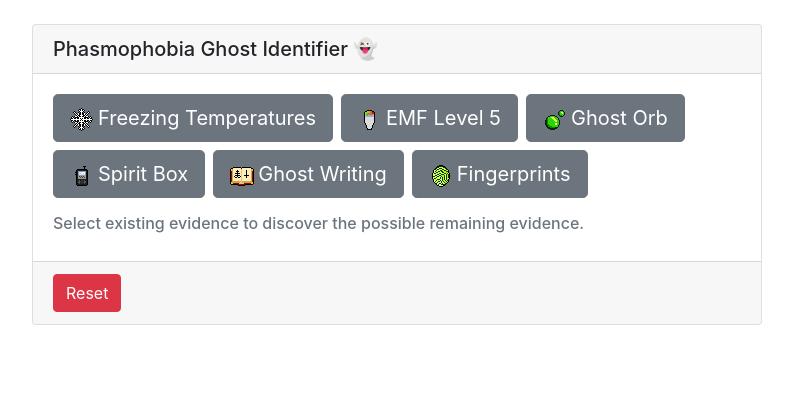
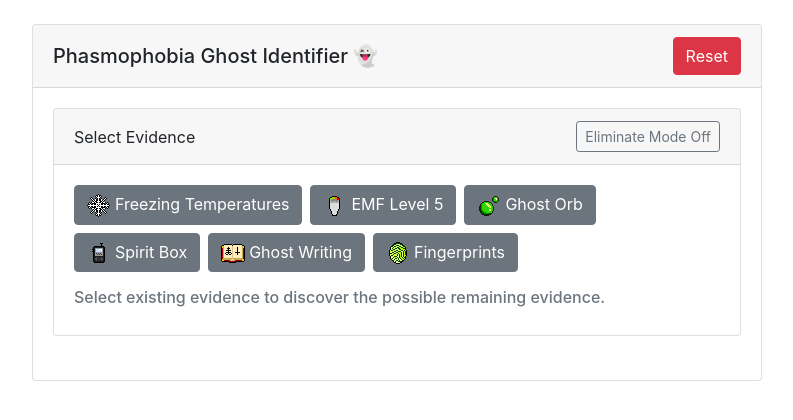
Before and after one commit to liangchunn/phasmo, a React (Create React App) app: page / in a window 1280 px wide. Shown: the top 420 px of the page, without its empty margins (243-1036 px from the left). Built offline with nearby package versions, Linux system fonts and the light colour scheme.

Commit message:
feat(evidence-selector): add evidence elimination mode

```diff
--- a/src/App.tsx
+++ b/src/App.tsx
@@ -10,47 +10,91 @@
 
 export default function App() {
   const [toggledEvidence, setEvidence] = useState<EvidenceKey[]>([])
+  const [isInEliminateMode, setIsInEliminateMode] = useState(false)
+  const [eliminatedEvidence, setEliminatedEvidence] = useState<EvidenceKey[]>(
+    []
+  )
 
   const handleEvidenceToggle = useCallback(
     (e: EvidenceKey) => {
+      if (isInEliminateMode) {
+        if (eliminatedEvidence.includes(e)) {
+          setEliminatedEvidence(without(eliminatedEvidence, e))
+        } else {
+          setEliminatedEvidence([...eliminatedEvidence, e])
+        }
+      } else {
         if (toggledEvidence.includes(e)) {
           setEvidence(without(toggledEvidence, e))
         } else {
           setEvidence([...toggledEvidence, e])
         }
+      }
     },
-    [toggledEvidence]
+    [toggledEvidence, eliminatedEvidence, isInEliminateMode]
   )
 
+  const handleEliminateToggle = () => {
+    setIsInEliminateMode(!isInEliminateMode)
+  }
+
   const { possibleLeftoverEvidence, possibleGhosts } = useMemo(() => {
-    const result = narrowDecision(toggledEvidence)
+    const result = narrowDecision(toggledEvidence, eliminatedEvidence)
     return {
       possibleLeftoverEvidence: setToArray(result.possibleLeftoverEvidence),
       possibleGhosts: setToArray(result.possibleGhosts),
     }
-  }, [toggledEvidence])
+  }, [toggledEvidence, eliminatedEvidence])
 
   const hasEvidence = useMemo(() => !!toggledEvidence.length, [toggledEvidence])
 
   const handleReset = useCallback(() => {
     setEvidence([])
+    setIsInEliminateMode(false)
+    setEliminatedEvidence([])
   }, [])
 
   return (
     <Card>
-      <Card.Header as="h5">Phasmophobia Ghost Identifier 👻</Card.Header>
+      <Card.Header className="d-flex align-items-center justify-content-between">
+        <h5 className="mb-0">Phasmophobia Ghost Identifier 👻</h5>
+        <Button onClick={handleReset} variant="danger">
+          Reset
+        </Button>
+      </Card.Header>
+      <Card.Body>
+        <Card className="mb-4">
+          <Card.Header className="d-flex align-items-center justify-content-between">
+            <span>Select Evidence</span>
+            <Button
+              onClick={handleEliminateToggle}
+              variant={isInEliminateMode ? 'primary' : 'outline-secondary'}
+              size="sm"
+            >
+              {isInEliminateMode ? 'Eliminate Mode On' : 'Eliminate Mode Off'}
+            </Button>
+          </Card.Header>
           <Card.Body>
             <EvidenceSelector
               onEvidenceToggle={handleEvidenceToggle}
               selectedEvidence={toggledEvidence}
+              eliminatedEvidence={eliminatedEvidence}
+              isInEliminateMode={isInEliminateMode}
               possibleLeftoverEvidence={possibleLeftoverEvidence}
             />
-        {!hasEvidence && (
+            {!hasEvidence && !isInEliminateMode && (
               <Card.Subtitle className="mb-2 mt-2 text-muted">
                 Select existing evidence to discover the possible remaining
                 evidence.
               </Card.Subtitle>
             )}
+            {isInEliminateMode && (
+              <Card.Subtitle className="mb-2 mt-2 text-muted">
+                Eliminate evidence by toggling evidence that are singled-out.
+              </Card.Subtitle>
+            )}
+          </Card.Body>
+        </Card>
         {hasEvidence && possibleGhosts.length !== 1 && (
           <HintPane
             possibleGhosts={possibleGhosts}
@@ -69,11 +113,11 @@
           </>
         )}
       </Card.Body>
-      <Card.Footer className="justify-content-end">
+      {/* <Card.Footer className="justify-content-end">
         <Button onClick={handleReset} variant="danger">
           Reset
         </Button>
-      </Card.Footer>
+      </Card.Footer> */}
     </Card>
   )
 }
--- a/src/components/EvidenceSelector/EvidenceButton.tsx
+++ b/src/components/EvidenceSelector/EvidenceButton.tsx
@@ -6,6 +6,7 @@
   onClick: (label: T) => void
   disabled?: boolean
   isSelected: boolean
+  isEliminated: boolean
 }
 
 export default function EvidenceButton<T>({
@@ -15,11 +16,14 @@
   disabled,
   value,
   isSelected,
+  isEliminated,
 }: EvidenceButtonProps<T>) {
   const handleClick = () => {
     onClick(value)
   }
-  const buttonVariant = isSelected
+  const buttonVariant = isEliminated
+    ? 'outline-danger'
+    : isSelected
     ? 'primary'
     : !disabled
     ? 'secondary'
@@ -29,8 +33,7 @@
       onClick={handleClick}
       disabled={disabled}
       variant={buttonVariant}
-      className="mb-2 mr-2"
-      size="lg"
+      className={`mb-2 mr-2 ${isEliminated ? 'strikethrough' : ''}`}
     >
       <img src={imgSrc} alt={label} className="pixelated mr-1" />
       {label}
--- a/src/components/EvidenceSelector/EvidenceSelector.tsx
+++ b/src/components/EvidenceSelector/EvidenceSelector.tsx
@@ -10,12 +10,16 @@
   selectedEvidence: EvidenceKey[]
   onEvidenceToggle: (e: EvidenceKey) => void
   possibleLeftoverEvidence: EvidenceKey[]
+  eliminatedEvidence: EvidenceKey[]
+  isInEliminateMode: boolean
 }
 
 export default function EvidenceSelector({
   selectedEvidence,
   onEvidenceToggle,
   possibleLeftoverEvidence,
+  eliminatedEvidence,
+  isInEliminateMode,
 }: EvidenceSelectorProps) {
   return (
     <div className="mb-2">
@@ -25,10 +29,17 @@
           imgSrc={evidenceImage[evidenceKey]}
           label={evidence[evidenceKey]}
           onClick={onEvidenceToggle}
+          isEliminated={eliminatedEvidence.includes(evidenceKey)}
           value={evidenceKey}
           disabled={
-            !selectedEvidence.includes(evidenceKey) &&
-            !possibleLeftoverEvidence.includes(evidenceKey)
+            (!selectedEvidence.includes(evidenceKey) &&
+              !possibleLeftoverEvidence.includes(evidenceKey) &&
+              !isInEliminateMode) ||
+            (isInEliminateMode &&
+              (selectedEvidence.includes(evidenceKey) ||
+                ![...possibleLeftoverEvidence, ...eliminatedEvidence].includes(
+                  evidenceKey
+                )))
           }
           isSelected={selectedEvidence.includes(evidenceKey)}
         />
--- a/src/components/GhostDescriptionPopup/GhostDescriptionPopup.tsx
+++ b/src/components/GhostDescriptionPopup/GhostDescriptionPopup.tsx
@@ -1,6 +1,6 @@
 import { useState } from 'react'
 import { Button, Modal } from 'react-bootstrap'
-import { GhostKeys, ghosts } from '../../util/ghosts'
+import { getGhostEvidenceImages, GhostKeys, ghosts } from '../../util/ghosts'
 import GhostDescription from '../GhostDescription/GhostDescription'
 
 type GhostDescriptionPopupProps = {
@@ -20,7 +20,16 @@
       </Button>
       <Modal show={open} onHide={handleClose}>
         <Modal.Header closeButton>
-          <Modal.Title>{ghosts[ghostKey]}</Modal.Title>
+          <Modal.Title className="d-flex align-items-center">
+            {ghosts[ghostKey]}
+            {getGhostEvidenceImages(ghostKey).map(([evidence, src]) => (
+              <img
+                src={src}
+                alt={`evidence ${evidence}`}
+                className="pixelated ml-1"
+              />
+            ))}
+          </Modal.Title>
         </Modal.Header>
         <Modal.Body>
           <GhostDescription ghostKey={ghostKey} />
--- a/src/components/HintPane/HintPane.tsx
+++ b/src/components/HintPane/HintPane.tsx
@@ -19,7 +19,7 @@
   return (
     <>
       <Card className="mb-2">
-        <Card.Header>Possible leftover evidence</Card.Header>
+        <Card.Header>Possible Remaining Evidence</Card.Header>
         <Card.Body>
           <div className="d-flex justify-content-center flex-wrap">
             {possibleLeftoverEvidence.map((key) => (
@@ -38,7 +38,7 @@
         </Card.Body>
       </Card>
       <Card>
-        <Card.Header>Possible ghosts</Card.Header>
+        <Card.Header>Possible Ghosts</Card.Header>
         <Card.Body>
           <div className="d-flex justify-content-center flex-wrap">
             {possibleGhosts.map((key) => (
--- a/src/index.css
+++ b/src/index.css
@@ -15,3 +15,7 @@
 .pixelated {
   image-rendering: pixelated;
 }
+
+.strikethrough {
+  text-decoration: line-through;
+}
--- a/src/util/decider.ts
+++ b/src/util/decider.ts
@@ -1,13 +1,27 @@
-import { difference } from 'lodash'
+import { difference, without } from 'lodash'
 import { allGhostsKeys, EvidenceKey, GhostKeys, ghostEvidence } from './ghosts'
 
-export function narrowDecision(evidence: EvidenceKey[]) {
+export function narrowDecision(
+  evidence: EvidenceKey[],
+  eliminatedEvidence: EvidenceKey[] = []
+) {
   const possibleGhosts: Set<GhostKeys> = new Set()
   const possibleLeftoverEvidence: Set<EvidenceKey> = new Set()
   for (const key of allGhostsKeys) {
+    if (
+      eliminatedEvidence.length &&
+      ghostEvidence[key].some((e) => eliminatedEvidence.includes(e))
+    ) {
+      continue
+    }
     if (difference(evidence, ghostEvidence[key]).length === 0) {
       possibleGhosts.add(key)
-      for (const leftoverEvidence of difference(ghostEvidence[key], evidence)) {
+      for (const leftoverEvidence of difference(
+        eliminatedEvidence.length
+          ? without(ghostEvidence[key], ...eliminatedEvidence)
+          : ghostEvidence[key],
+        evidence
+      )) {
         possibleLeftoverEvidence.add(leftoverEvidence)
       }
     }
--- a/src/util/ghosts.ts
+++ b/src/util/ghosts.ts
@@ -138,3 +138,12 @@
   spirit:
     'Using Smudge Sticks on a Spirit will stop it attacking for 180 seconds instead of 90.',
 }
+
+export function getGhostEvidenceImages(
+  ghostKey: GhostKeys
+): [EvidenceKey, string][] {
+  return ghostEvidence[ghostKey].map((evidence) => [
+    evidence,
+    evidenceImage[evidence],
+  ])
+}
```
Lines whose indentation alone changed are shown as unchanged.
